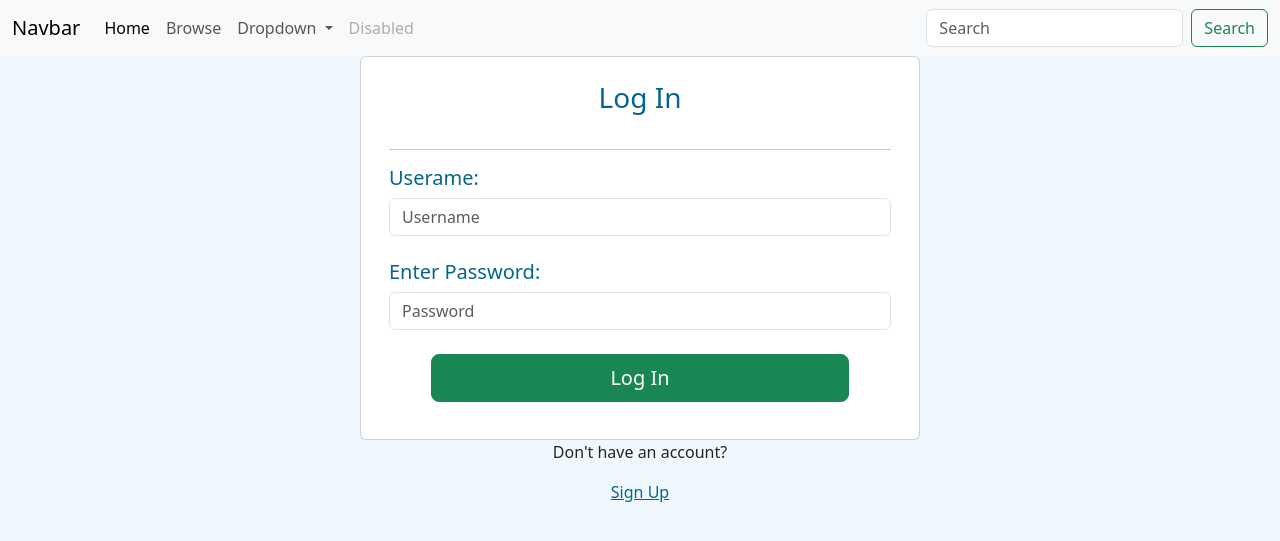
After one commit to fc2078/proquipment-store, a Flask app: page /login in a window 1280 px wide. The commit adds this page. Shown: the top 541 px of the page. Run offline with Flask 3, Linux system fonts and the light colour scheme.

Commit message:
complete login and more funcs

```diff
--- a/main.py
+++ b/main.py
@@ -1,7 +1,8 @@
 # All imports
-from flask import Flask, render_template, request, redirect, flash
+from flask import Flask, render_template, request, redirect, flash, abort
 import pymysql
 from dynaconf import Dynaconf
+import flask_login as login
 
 # Declare Flash application
 app = Flask(__name__)
@@ -43,6 +44,8 @@ def product_browse():
     conn.close()
     return render_template("browse.html.jinja", products = results)
 
+
+
 # Products pages
 @app.route("/product/<product_id>")
 def product_page(product_id):
@@ -50,37 +53,126 @@ def product_page(product_id):
     cursor = conn.cursor()
     cursor.execute(f"SELECT * FROM `product` WHERE `id` = {product_id};")
     result = cursor.fetchone()
+    if result is None:
+        abort(404)
     cursor.close()
     conn.close()
     return render_template("product.html.jinja", product = result)
 
+
+
 # Signup page
 @app.route("/signup", methods=["POST", "GET"])
 def signup_page():
-    if request.method == "POST":
-        first_name = request.form["first_name"]
-        last_name = request.form["last_name"]
-        email = request.form["email"]
-        address = request.form["address"]
-        username = request.form["username"]
-        password = request.form["password"]
-        confirm_password = request.form["confirm_password"]
-        conn = connect_db()
-        cursor = conn.cursor()
-        if password != confirm_password:
-            flash("Passwords do not match.")
-        try:
-            cursor.execute(f"""
-                INSERT INTO `customer`
-                    (`first_name`, `last_name`, `email`, `address`, `username`, `password`, `confirm_password`)
-                VALUES
-                    ('{first_name}', '{last_name}', '{email}', '{address}', '{username}', '{password}', '{confirm_password}');
-            """)
-        except pymysql.err.IntegrityError:
-            flash("Sorry, that username or email is already taken. Try another.")
-        else:
-            return redirect("/signin")
-        finally:
-            cursor.close()
-            conn.close()
+    if login.current_user.is_authenticated():
+        return redirect("/")
+    else:
+        if request.method == "POST":
+            first_name = request.form["first_name"]
+            last_name = request.form["last_name"]
+            email = request.form["email"]
+            address = request.form["address"]
+            username = request.form["username"]
+            password = request.form["password"]
+            confirm_password = request.form["confirm_password"]
+            conn = connect_db()
+            cursor = conn.cursor()
+            if password != confirm_password:
+                flash("Passwords do not match.")
+            try:
+                cursor.execute(f"""
+                    INSERT INTO `customer`
+                        (`first_name`, `last_name`, `email`, `address`, `username`, `password`, `confirm_password`)
+                    VALUES
+                        ('{first_name}', '{last_name}', '{email}', '{address}', '{username}', '{password}', '{confirm_password}');
+                """)
+            except pymysql.err.IntegrityError:
+                flash("Sorry, that username or email is already taken. Try another.")
+            else:
+                return redirect("/login")
+            finally:
+                cursor.close()
+                conn.close()
     return render_template("signup.html.jinja")
+
+# Login manager
+login_manager = login.LoginManager()
+login_manager.init_app(app)
+login_manager.login_view = "/login"
+
+
+# User class
+class User:
+    is_authenticated = True
+    is_anonymous = False
+    is_active = True
+
+    def __init__(self, user_id, username, email, first_name, last_name):
+        self.id = user_id
+        self.username = username
+        self.email = email
+        self.first_name = first_name
+        self.last_name = last_name
+
+    def get_id(self):
+        return str(self.id)
+
+@login_manager.user_loader
+def load_user(user_id):
+    conn = connect_db()
+
+    cursor = conn.cursor()
+
+    cursor.execute(f"SELECT * FROM `Customer` WHERE `id` = {user_id};")
+
+    result = cursor.fetchone()
+
+    ##Close Connections
+    cursor.close()
+    conn.close
+
+    if result is not None:
+        return User(result["id"], result["username"], result["email"], result["first_name"], result["last_name"])
+
+@app.route("/login", methods=["POST", "GET"])
+def login_page():
+    if login.current_user.is_authenticated():
+        return redirect("/")
+    else:
+        if request.method == "POST":
+            username = request.form["userVer"].strip()
+            password = request.form["passVer"]
+
+            conn = connect_db()
+
+            cursor = conn.cursor()
+
+            cursor.execute(f"SELECT * FROM `Customer` WHERE `username` = '{username}';")
+
+            result = cursor.fetchone()
+
+            if result is None:
+                flash("Your username and/or password is incorrect.")
+
+            elif password != result["password"]:
+                flash("Your username and/or password is incorrect.")
+
+            else:
+                user = User(result["id"], result["username"], result["email"], result["first_name"], result["last_name"])
+
+                #Loging In
+                login.login_user(user)
+
+                return redirect("/")
+
+    return render_template("login.html.jinja")
+
+@app.route("/cart")
+@login.login_required
+def cart():
+    return "This is your cart! Add items you want and proceed with payment and shipping!"
+
+@app.route("/logout")
+def logout():
+    login.logout_user()
+    return redirect("/")
--- a/templates/homepage.html.jinja
+++ b/templates/homepage.html.jinja
@@ -15,6 +15,8 @@
     <h1>The Proquipment Store</h1>
     <p>Welcome to the Proquipment Store, where you can find the most useful and specific products for the best prices.
         Ever.</p>
+    <br>
+    <h4>Go Pro</h4>
     <script src="https://cdn.jsdelivr.net/npm/bootstrap@5.3.3/dist/js/bootstrap.bundle.min.js"
         integrity="sha384-YvpcrYf0tY3lHB60NNkmXc5s9fDVZLESaAA55NDzOxhy9GkcIdslK1eN7N6jIeHz"
         crossorigin="anonymous"></script>
--- /dev/null
+++ b/templates/login.html.jinja
@@ -0,0 +1,73 @@
+<!doctype html>
+<html lang="en">
+
+<head>
+    <meta charset="utf-8">
+    <meta name="viewport" content="width=device-width, initial-scale=1">
+    <title>Log In to the Store</title>
+    <link href="https://cdn.jsdelivr.net/npm/bootstrap@5.3.3/dist/css/bootstrap.min.css" rel="stylesheet"
+        integrity="sha384-QWTKZyjpPEjISv5WaRU9OFeRpok6YctnYmDr5pNlyT2bRjXh0JMhjY6hW+ALEwIH" crossorigin="anonymous">
+
+    <style>
+        body {
+            background-color: #F0F8FF;
+        }
+
+        .textLapis {
+            color: #05668D;
+        }
+
+        #logInCardSize {
+            width: 35rem;
+            height: 24rem;
+        }
+
+        #logInTextSize {
+            height: 20px;
+            visibility: visible;
+        }
+    </style>
+
+</head>
+
+<body>
+    {% include "components/navbar.html.jinja" %}
+
+    <div class="card rounded mx-auto container" id="logInCardSize">
+        <div class="card-body">
+            <div class="mb-5" id="logInTextSize">
+                <h3 class="card-title mt-2 text-center textLapis">Log In</h3>
+            </div>
+            <hr>
+
+            {%for message in get_flashed_messages()%}
+            <div class="alert alert-danger" role="alert">
+                {{message}}
+            </div>
+            {%endfor%}
+
+            <form action="/login" method="post">
+                <h5 class="card-title text-left ml-2 textLapis">Userame:</h5>
+                <input type="text" class="form-control" name="userVer" placeholder="Username" required>
+                <br>
+                <h5 class="card-title text-left ml-2 textLapis">Enter Password:</h5>
+                <input type="password" class="form-control" name="passVer" placeholder="Password" required>
+                <br>
+                <div class="d-grid gap-2 col-10 mx-auto">
+                    <input class="btn btn-success btn-lg" type="submit" value="Log In" name="check">
+                </div>
+            </form>
+        </div>
+    </div>
+
+    <div class="text-center">
+        <p>Don't have an account?</p>
+        <a class="link textLapis" href="/signup">Sign Up</a>
+    </div>
+
+    <script src="https://cdn.jsdelivr.net/npm/bootstrap@5.3.3/dist/js/bootstrap.bundle.min.js"
+        integrity="sha384-YvpcrYf0tY3lHB60NNkmXc5s9fDVZLESaAA55NDzOxhy9GkcIdslK1eN7N6jIeHz"
+        crossorigin="anonymous"></script>
+</body>
+
+</html>
```
Also changed, not shown: templates/signin.jinja (deleted, +0 -42 lines).
